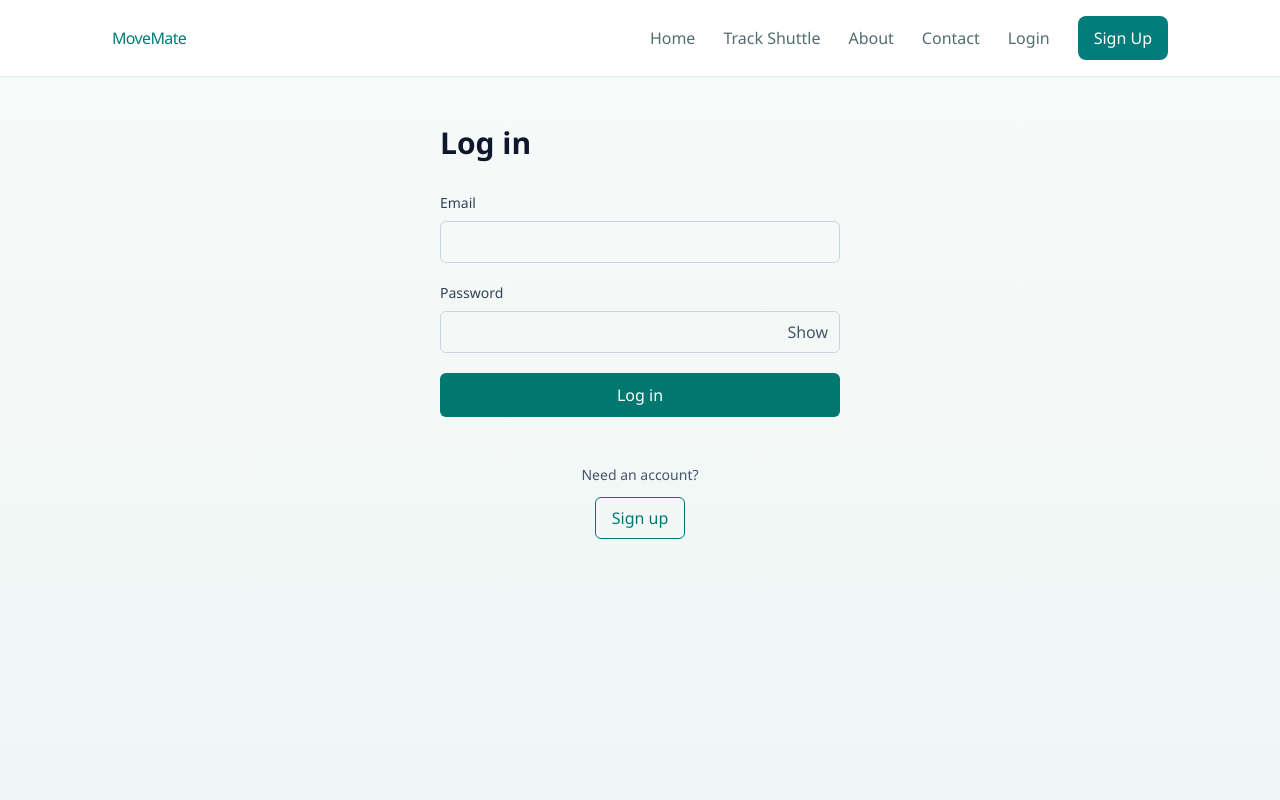
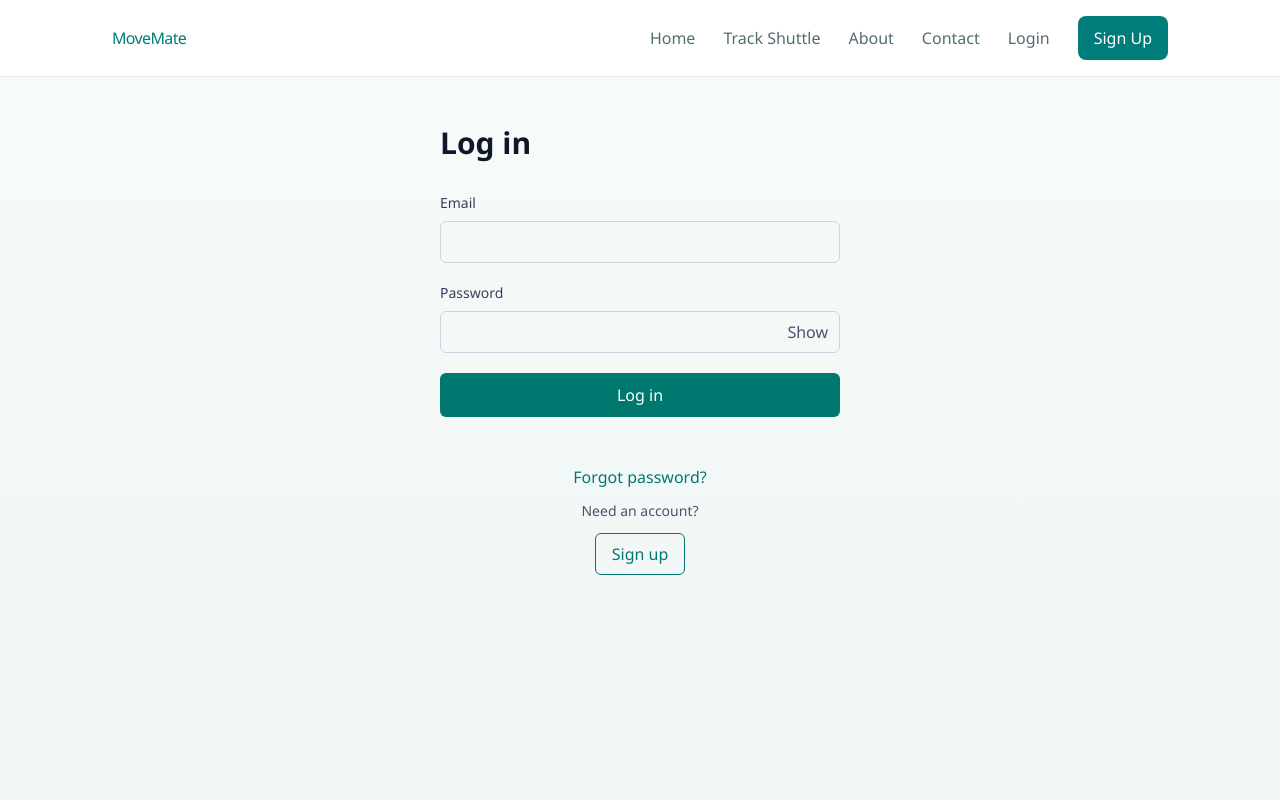
Before and after one commit to KuteChica/MoveMate, a React (Vite) app in the folder move_mate/: page /login in a window 1280 px wide. Shown: the top 800 px of the page. Built offline with nearby package versions, Linux system fonts and the light colour scheme; no server answers.

Commit message:
removed route link

```diff
--- a/move_mate/src/pages/Login/Login.jsx
+++ b/move_mate/src/pages/Login/Login.jsx
@@ -34,6 +34,12 @@ function Login() {
         successMessage={successMessage}
       />
       <div className="mx-auto flex w-full max-w-md flex-col items-center gap-3 px-6 pb-12">
+        <Link
+          className="text-sm font-medium text-teal-700 transition hover:text-teal-900 focus:outline-none focus:ring-2 focus:ring-teal-300"
+          to="/contact"
+        >
+          Forgot password?
+        </Link>
         <p className="text-sm text-slate-600">Need an account?</p>
         <Link
           className="rounded-md border border-teal-700 px-4 py-2 font-medium text-teal-700 transition hover:bg-teal-50 focus:outline-none focus:ring-2 focus:ring-teal-300"
```
